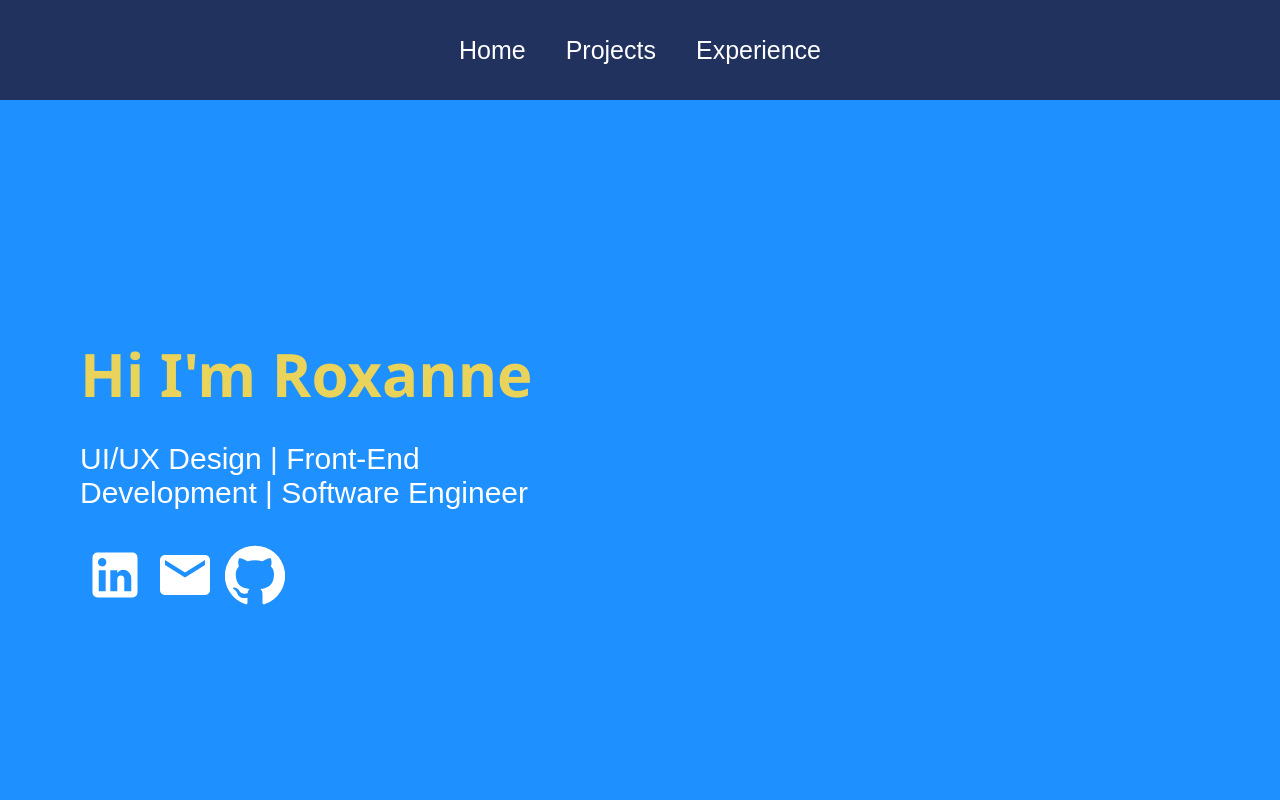
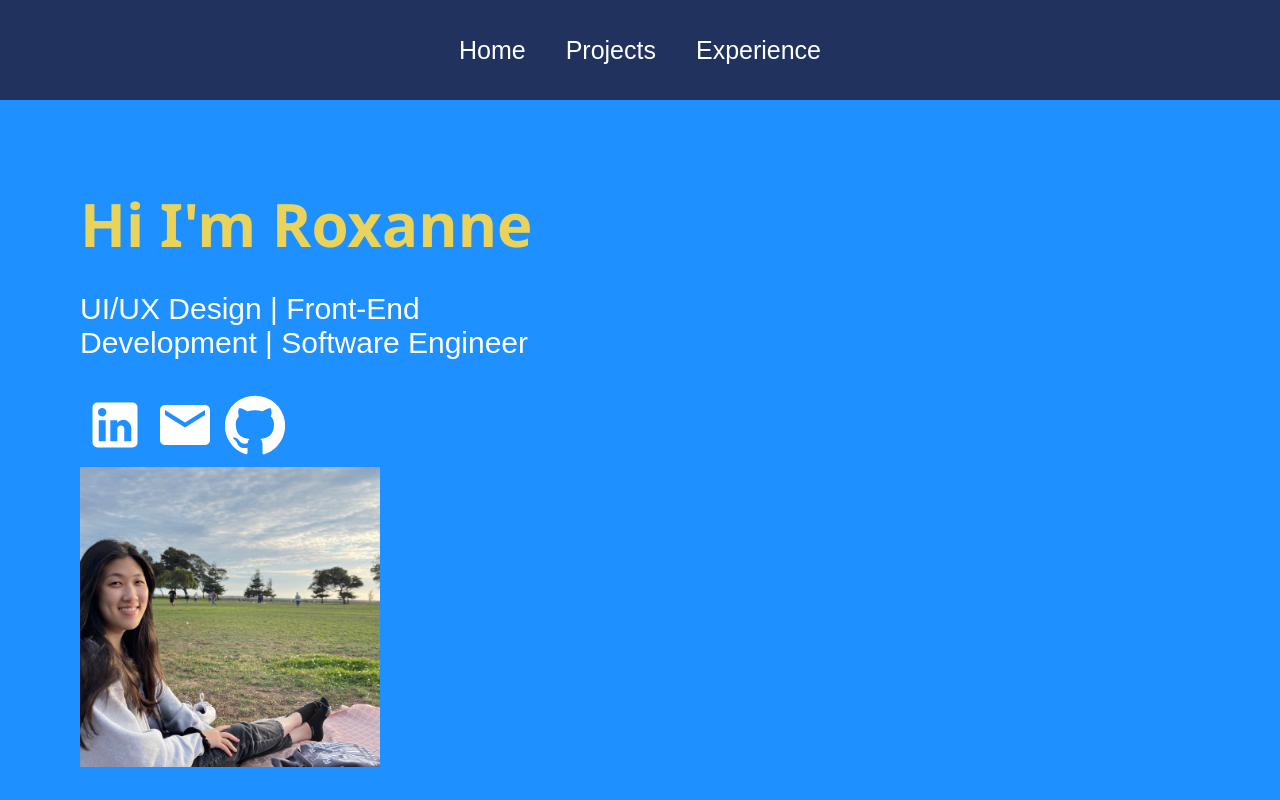
Before and after one commit to roxanneruan/ReactJS-Website, a React (Create React App) app: page / in a window 1280 px wide. Shown: the top 800 px of the page. Built offline with nearby package versions, Linux system fonts and the light colour scheme.

Commit message:
Input temp home img

```diff
--- a/src/Pages/Home.js
+++ b/src/Pages/Home.js
@@ -3,6 +3,7 @@ import LinkedInIcon from '@material-ui/icons/LinkedIn'
 import EmailIcon from '@material-ui/icons/Email'
 import GithubIcon from '@material-ui/icons/GitHub'
 import '../styles/Home.css'
+import TempPicture from '../images/temp_portrait.jpg'
 
 function Home() {
   return (
@@ -10,12 +11,12 @@ function Home() {
       <div className="about">
         <h2> Hi I'm Roxanne </h2>
         <div className="prompt">
-        <p> UI/UX Design | Front-End Development | Software Engineer </p>
-        <LinkedInIcon />
-        <EmailIcon />
-        <GithubIcon />
-
+          <p> UI/UX Design | Front-End Development | Software Engineer </p>
+          <LinkedInIcon />
+          <EmailIcon />
+          <GithubIcon />
         </div>
+        <div className="image"></div>
       </div>
       <div className="skills">
         <h1> Skills </h1>
@@ -44,5 +45,6 @@ function Home() {
   )
 }
 // <ol> is ordered list
+ //  <img src={TempPicture} className="picture" alt="" />
 
 export default Home
--- a/src/styles/Home.css
+++ b/src/styles/Home.css
@@ -39,6 +39,16 @@
 .about .prompt {
     width: 40%;
     font-size: 30px;
+}
+
+.about .image {
+    background: url(../images/temp_portrait.jpg);
+    background-repeat: no-repeat;
+    background-position: center;
+    background-size: cover;
+    width: 300px;
+    height: 300px;
+
 }
  /* svg = Scalable Vector Graphics
     Benefits: small file size compression, scale to any size without losing clarity,
```
Also changed, not shown: src/images/temp_portrait.jpg (added).
